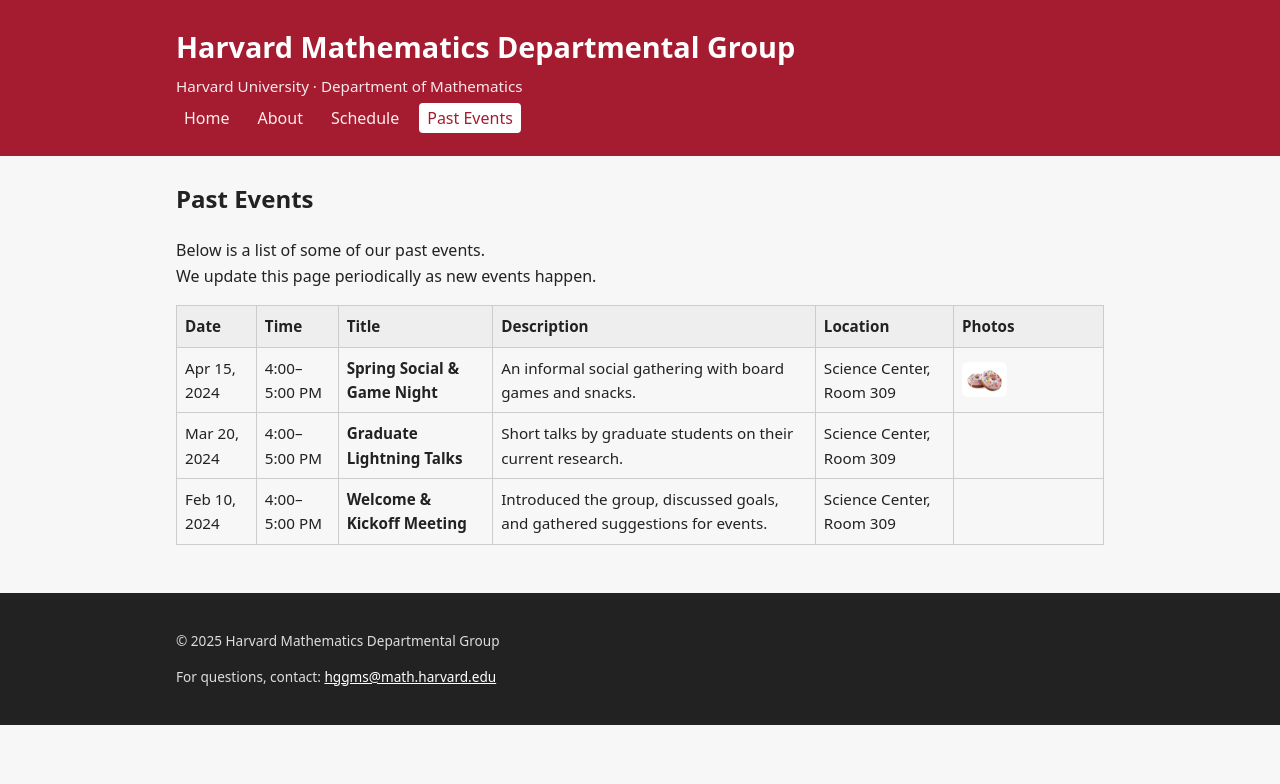
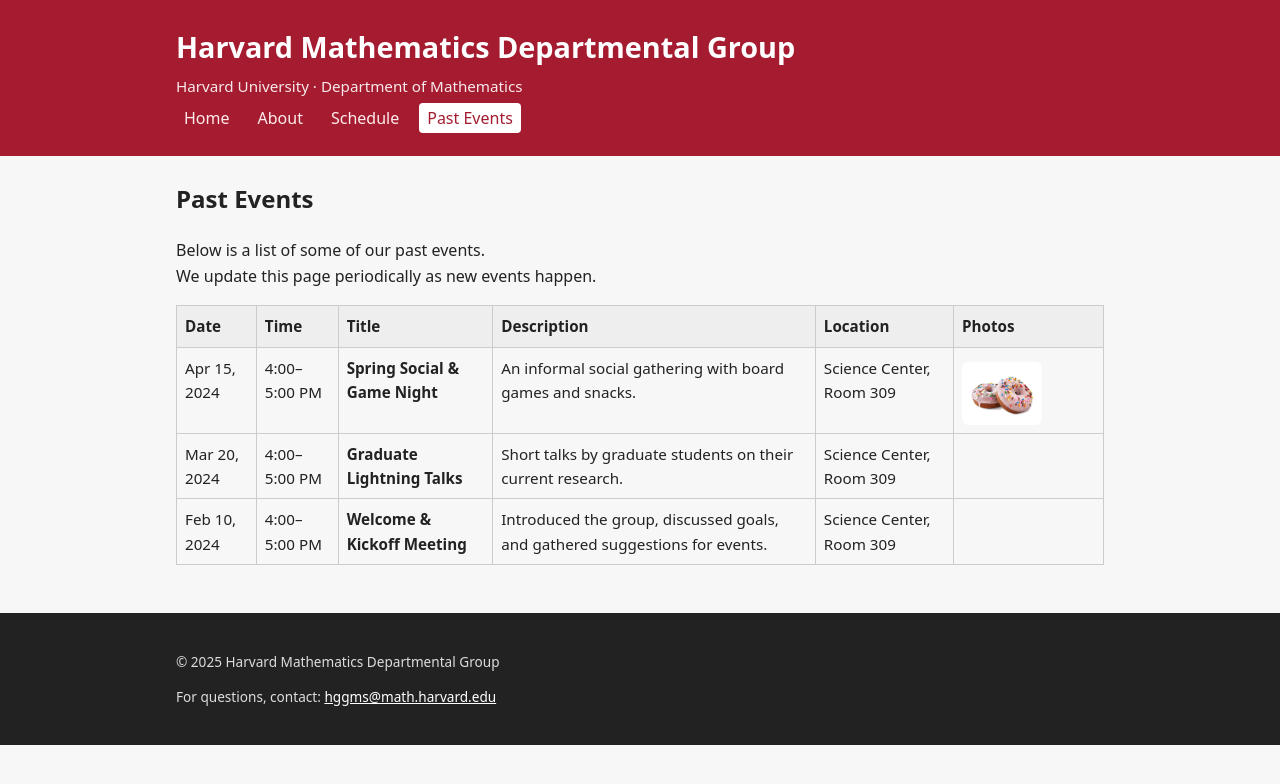
Before and after one commit to szhang612/hggms, a Jekyll site: the page built from past-events.md, in a window 1280 px wide. Shown: the top 784 px of the page. Built offline with Jekyll 4.4.1, drawn with Linux system fonts in a browser that asks for light colours.

Commit message:
Update style.css

```diff
--- a/assets/css/style.css
+++ b/assets/css/style.css
@@ -239,5 +239,11 @@ body {
     max-width: 220px; /* <-- change this number for mobile size */
   }
 }
+.schedule-table td img,
+.event-photo-list img {
+  max-width: 80px !important;  /* change to whatever size you want */
+  height: auto !important;
+  display: block;
+}
 
 }
```
